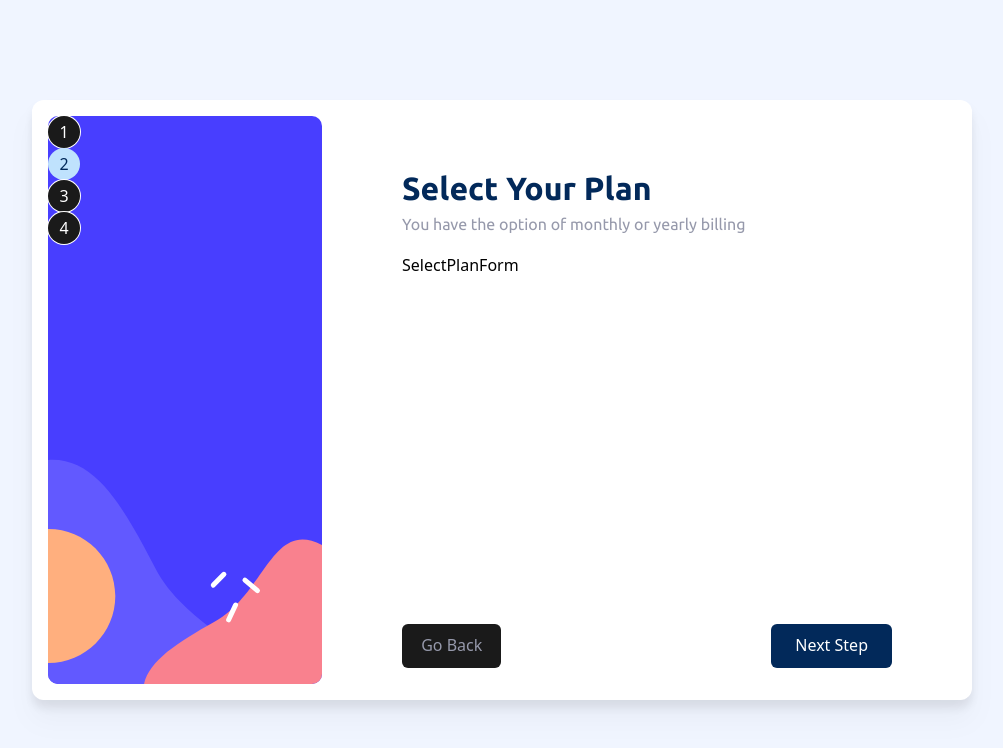
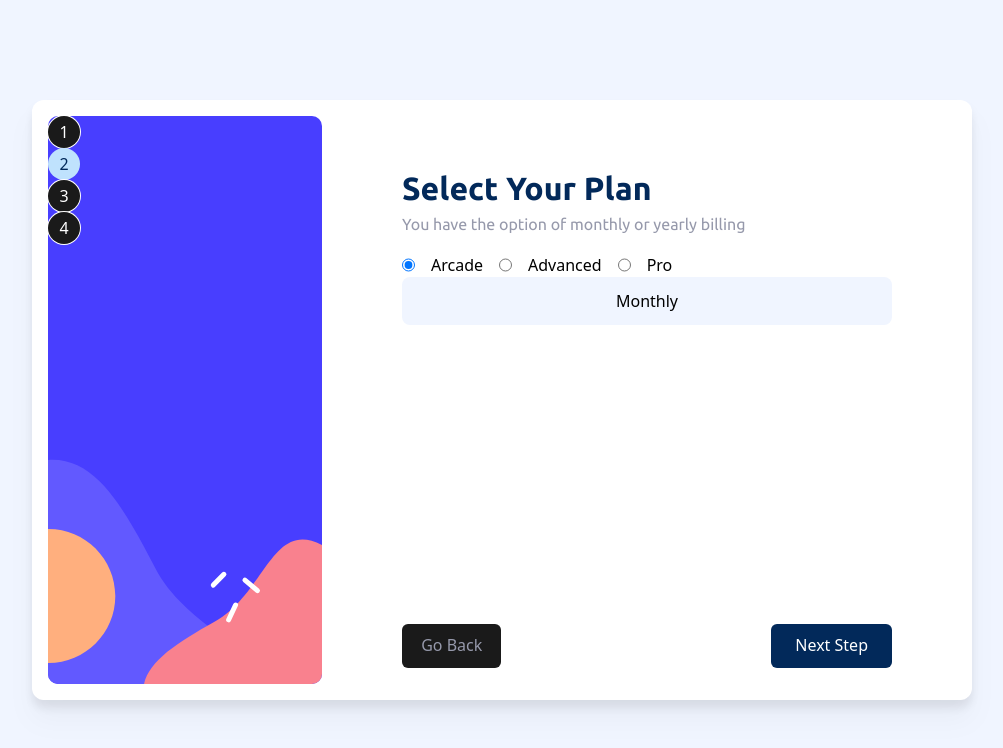
Before and after one commit to tnamdevnote/a11y-challenges, a React (Vite) app: page / in a window 1280 px wide. Both pictures are taken after a click on the button "Next Step". Shown: the top 748 px of the page, without its empty margins (138-1141 px from the left). Built offline with nearby package versions, Linux system fonts and the light colour scheme.

Commit message:
add form state for selectplan form

```diff
--- a/src/App.tsx
+++ b/src/App.tsx
@@ -11,21 +11,21 @@ type FormData = {
   email: string;
   phone: string;
   planType: "monthly" | "yearly";
-  plan: { id: string; label: string; price: number };
+  plan: { id: string; price: number };
   addOns?: { id: string; label: string; price: number }[];
 };
 
-const INITIAL_DATA = {
+const INITIAL_DATA: FormData = {
   name: "",
   email: "",
   phone: "",
   planType: "monthly",
-  plan: {},
+  plan: { id: "arcade", price: 9 },
 };
 
 function App() {
   const [formData, setFormData] = useState(INITIAL_DATA);
-  const updateForm = (fields: Partial<FormData>) => {
+  const updateFormData = (fields: Partial<FormData>) => {
     setFormData((prev) => {
       return { ...prev, ...fields };
     });
@@ -33,18 +33,19 @@ function App() {
 
   const { steps, currentStepIndex, currentStep, isStart, isLast, next, back } =
     useMultiStepForm([
-      <YourInfoForm {...formData} onChange={updateForm} />,
-      <SelectPlanForm />,
+      <YourInfoForm {...formData} updateFormData={updateFormData} />,
+      <SelectPlanForm {...formData} updateFormData={updateFormData} />,
       <AddOnsForm />,
       <SummaryForm />,
     ]);
-
+  console.log(formData);
   return (
     <main className="relative flex min-h-screen items-start bg-lighter-blue md:items-center">
       <header className="fixed top-0 flex h-[172px] w-full justify-center bg-bg-sidebar-mobile bg-cover md:hidden"></header>
       <div className="absolute left-1/2 top-8 flex -translate-x-1/2 items-center gap-6 md:hidden">
         {steps.map((_, i) => (
           <button
+            key={i}
             type="button"
             className={`h-8 w-8 rounded-full p-0 ${
               currentStepIndex === i
@@ -57,9 +58,10 @@ function App() {
         ))}
       </div>
       <section className="mx-8 my-[99px] min-h-96 w-full max-w-[940px] rounded-xl bg-white drop-shadow-xl md:flex lg:mx-auto">
-        <div className="md:bg-bg-sidebar-desktop m-4 mr-0 hidden h-[568px] w-[274px] flex-shrink-0 md:flex md:flex-col">
+        <div className="m-4 mr-0 hidden h-[568px] w-[274px] flex-shrink-0 md:flex md:flex-col md:bg-bg-sidebar-desktop">
           {steps.map((_, i) => (
             <button
+              key={i}
               type="button"
               className={`h-8 w-8 rounded-full p-0 ${
                 currentStepIndex === i
--- a/src/components/forms/SelectPlanForm.tsx
+++ b/src/components/forms/SelectPlanForm.tsx
@@ -1,14 +1,68 @@
-import React from "react";
+import React, { useState } from "react";
 import FormWrapper from "./FormWrapper";
 
-function SelectPlanForm() {
+type PlanProps = {
+  planType: "monthly" | "yearly";
+  plan: { id: string; price: number };
+};
+
+type SelectPlanFormProps = PlanProps & {
+  updateFormData: (field: Partial<PlanProps>) => void;
+};
+
+function SelectPlanForm({
+  planType,
+  plan,
+  updateFormData,
+}: SelectPlanFormProps) {
+  const [selected, setSelected] = useState("arcade");
+  const handleChange = (e: React.ChangeEvent<HTMLInputElement>) => {
+    const { name, value } = e.target;
+    setSelected(name);
+    updateFormData({
+      plan: { id: name, price: parseInt(value) },
+    });
+  };
   return (
     <FormWrapper
       formId="multi-step-form"
       title="Select Your Plan"
       subtitle="You have the option of monthly or yearly billing"
     >
-      SelectPlanForm
+      <div className="h-full w-full">
+        <div className="flex flex-col gap-4 md:flex-row">
+          <input
+            id="arcade"
+            type="radio"
+            name="arcade"
+            value={9}
+            checked={selected === "arcade"}
+            onChange={handleChange}
+          />
+          <label htmlFor="arcade">Arcade</label>
+          <input
+            id="advanced"
+            type="radio"
+            name="advanced"
+            value={12}
+            checked={selected === "advanced"}
+            onChange={handleChange}
+          />
+          <label htmlFor="advanced">Advanced</label>
+          <input
+            id="pro"
+            type="radio"
+            name="pro"
+            value={15}
+            checked={selected === "pro"}
+            onChange={handleChange}
+          />
+          <label htmlFor="pro">Pro</label>
+        </div>
+        <div className="flex justify-center rounded-lg bg-lighter-blue p-3">
+          Monthly
+        </div>
+      </div>
     </FormWrapper>
   );
 }
--- a/src/components/forms/YourInfoForm.tsx
+++ b/src/components/forms/YourInfoForm.tsx
@@ -8,15 +8,20 @@ type YourInfoProps = {
 };
 
 type YourInfoFormProps = YourInfoProps & {
-  onChange: (field: Partial<YourInfoProps>) => void;
+  updateFormData: (field: Partial<YourInfoProps>) => void;
 };
 
-function YourInfoForm({ name, email, phone, onChange }: YourInfoFormProps) {
+function YourInfoForm({
+  name,
+  email,
+  phone,
+  updateFormData,
+}: YourInfoFormProps) {
   const handleChange = (
     field: string,
     e: React.ChangeEvent<HTMLInputElement>,
   ) => {
-    onChange({ [field]: e.target.value });
+    updateFormData({ [field]: e.target.value });
   };
   return (
     <FormWrapper
```
